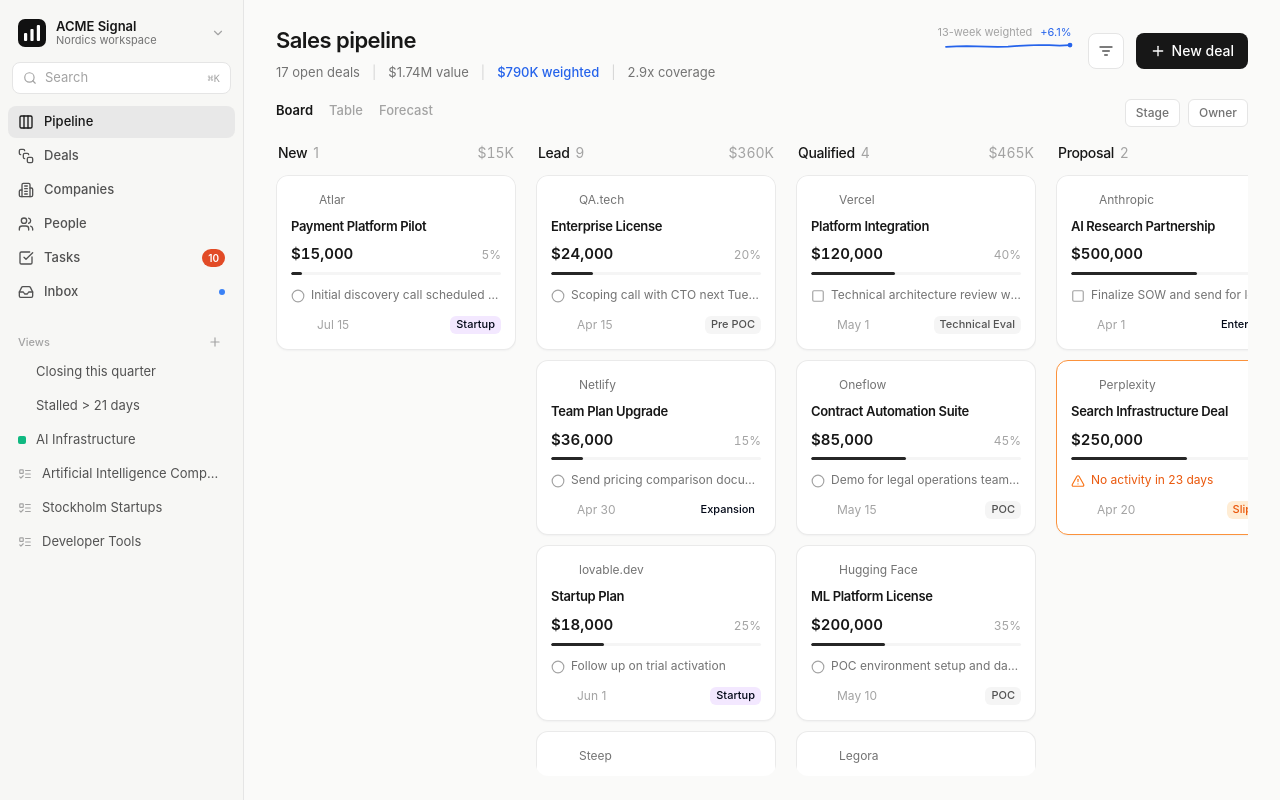
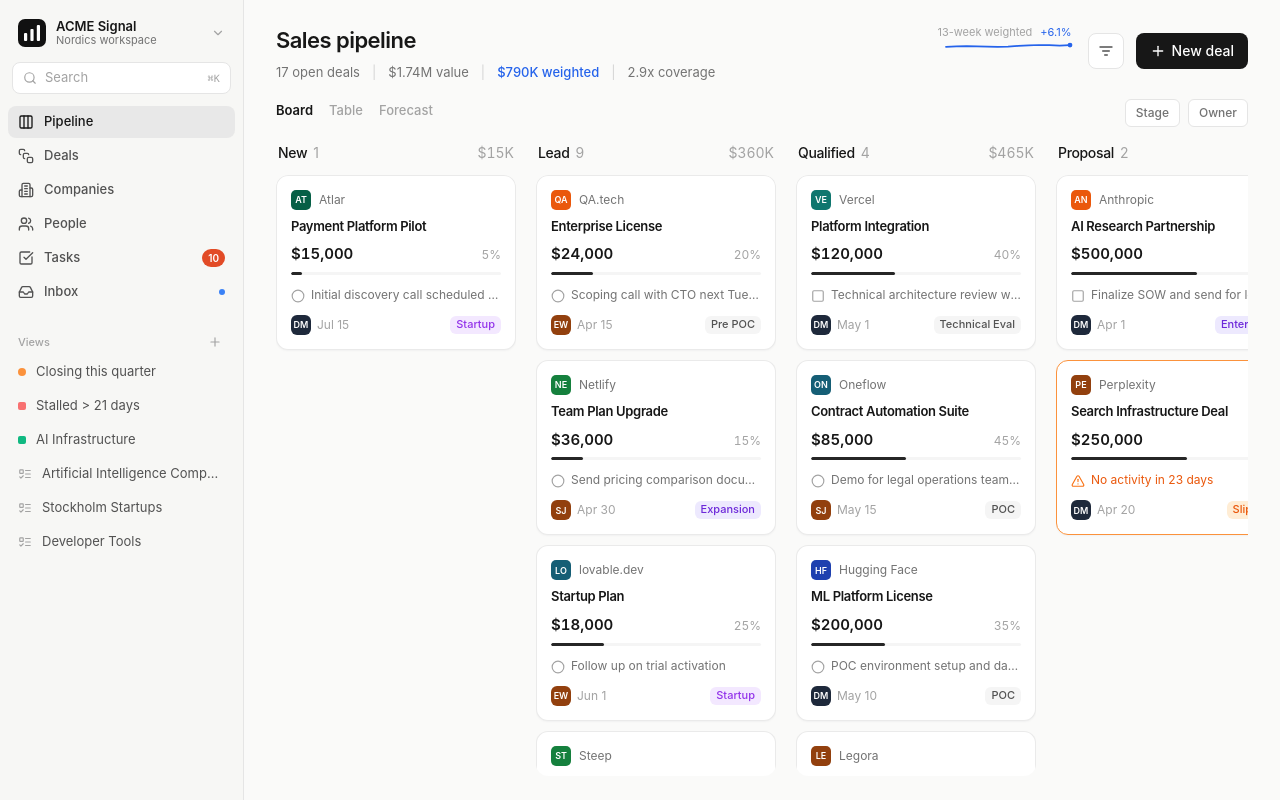
Before and after one commit to QAdottech/acme-signal, a Next.js app: page / in a window 1280 px wide. Built offline with nearby package versions, Linux system fonts and the light colour scheme.

Commit message:
Fix deal avatars and keep card clicks from eating drags
Avatar colors were Tailwind classes generated in lib/, so they never
made it into CSS. Use inline styles, and ignore the click that fires
after a successful board drag.

```diff
--- a/app/pipeline-client.tsx
+++ b/app/pipeline-client.tsx
@@ -1,6 +1,6 @@
 "use client";
 
-import { useState, useEffect, useMemo, Suspense } from "react";
+import { useState, useEffect, useMemo, useRef, Suspense } from "react";
 import { useSearchParams } from "next/navigation";
 import { DealCard } from "@/components/deal-card";
 import { PipelineHeader } from "@/components/pipeline-header";
@@ -52,12 +52,18 @@ function DraggableCard({
     useDraggable({
       id: deal.id,
     });
+  const ignoreClick = useRef(false);
+
+  if (isDragging) {
+    ignoreClick.current = true;
+  }
 
   const style = {
     transform: transform
       ? `translate3d(${transform.x}px, ${transform.y}px, 0)`
       : undefined,
-    opacity: isDragging ? 0.4 : 1,
+    opacity: isDragging ? 0.35 : 1,
+    touchAction: "none" as const,
   };
 
   return (
@@ -67,6 +73,13 @@ function DraggableCard({
       {...listeners}
       {...attributes}
       className="cursor-grab active:cursor-grabbing"
+      onClickCapture={(event) => {
+        if (ignoreClick.current || isDragging) {
+          event.preventDefault();
+          event.stopPropagation();
+          ignoreClick.current = false;
+        }
+      }}
     >
       <DealCard deal={deal} organization={organization} />
     </div>
@@ -165,7 +178,7 @@ function PipelineBoard() {
   const sensors = useSensors(
     useSensor(PointerSensor, {
       activationConstraint: {
-        distance: 8,
+        distance: 6,
       },
     })
   );
--- a/components/deal-card.tsx
+++ b/components/deal-card.tsx
@@ -6,7 +6,7 @@ import { useRouter } from "next/navigation";
 import { formatCurrency } from "@/lib/dealData";
 import {
   dealTag,
-  getAvatarColor,
+  getAvatarStyle,
   getDaysSinceActivity,
   getInitials,
   isDealStalled,
@@ -85,10 +85,8 @@ export function DealCard({ deal, organization }: DealCardProps) {
     >
       <div className="flex items-center gap-2 mb-2 min-w-0">
         <div
-          className={cn(
-            "w-5 h-5 rounded-[5px] text-[9px] font-semibold flex items-center justify-center shrink-0",
-            getAvatarColor(orgName)
-          )}
+          className="w-5 h-5 rounded-[5px] text-[9px] font-semibold flex items-center justify-center shrink-0"
+          style={getAvatarStyle(orgName)}
         >
           {getInitials(orgName)}
         </div>
@@ -129,10 +127,8 @@ export function DealCard({ deal, organization }: DealCardProps) {
       <div className="flex items-center justify-between gap-2">
         <div className="flex items-center gap-1.5 min-w-0">
           <div
-            className={cn(
-              "w-5 h-5 rounded-md text-[9px] font-semibold flex items-center justify-center shrink-0",
-              getAvatarColor(deal.owner)
-            )}
+            className="w-5 h-5 rounded-md text-[9px] font-semibold flex items-center justify-center shrink-0"
+            style={getAvatarStyle(deal.owner)}
           >
             {getInitials(deal.owner)}
           </div>
--- a/components/pipeline-table.tsx
+++ b/components/pipeline-table.tsx
@@ -4,8 +4,7 @@ import Link from "next/link";
 import type { Deal } from "@/types/deal";
 import type { Organization } from "@/types/organization";
 import { formatCurrency } from "@/lib/dealData";
-import { displayStageName, getAvatarColor, getInitials } from "@/lib/pipeline";
-import { cn } from "@/lib/utils";
+import { displayStageName, getAvatarStyle, getInitials } from "@/lib/pipeline";
 
 interface PipelineTableProps {
   deals: Deal[];
@@ -54,10 +53,8 @@ export function PipelineTable({ deals, organizations }: PipelineTableProps) {
                     className="flex items-center gap-2 text-neutral-600 hover:text-neutral-900"
                   >
                     <span
-                      className={cn(
-                        "w-5 h-5 rounded-[5px] text-[9px] font-semibold flex items-center justify-center shrink-0",
-                        getAvatarColor(org?.name || deal.organizationId)
-                      )}
+                      className="w-5 h-5 rounded-[5px] text-[9px] font-semibold flex items-center justify-center shrink-0"
+                      style={getAvatarStyle(org?.name || deal.organizationId)}
                     >
                       {getInitials(org?.name || "?")}
                     </span>
--- a/components/sidebar.tsx
+++ b/components/sidebar.tsx
@@ -29,7 +29,7 @@ import { useEffect, useState } from "react";
 import type { Collection } from "@/types/organization";
 import { cn } from "@/lib/utils";
 import { SignalLogo } from "@/components/signal-logo";
-import { getInitials, getAvatarColor, PIPELINE_VIEWS } from "@/lib/pipeline";
+import { getInitials, getAvatarStyle, PIPELINE_VIEWS } from "@/lib/pipeline";
 import { AddCollectionModal } from "@/components/add-collection-modal";
 import {
   DropdownMenu,
@@ -223,10 +223,8 @@ export function Sidebar({ onSearch }: SidebarProps) {
             <DropdownMenuTrigger asChild>
               <button className="w-full flex items-center gap-2.5 rounded-lg px-2 py-1.5 hover:bg-black/5 transition-colors text-left">
                 <div
-                  className={cn(
-                    "w-7 h-7 rounded-full flex items-center justify-center text-[10px] font-semibold shrink-0",
-                    user.avatar ? "" : getAvatarColor(user.fullName || user.email)
-                  )}
+                  className="w-7 h-7 rounded-full flex items-center justify-center text-[10px] font-semibold shrink-0 overflow-hidden"
+                  style={user.avatar ? undefined : getAvatarStyle(user.fullName || user.email)}
                 >
                   {user.avatar ? (
                     <img
--- a/lib/pipeline.ts
+++ b/lib/pipeline.ts
@@ -56,21 +56,21 @@ export const PIPELINE_VIEWS: {
   },
 ];
 
-const AVATAR_COLORS = [
-  "bg-slate-800 text-white",
-  "bg-zinc-800 text-white",
-  "bg-emerald-800 text-white",
-  "bg-indigo-800 text-white",
-  "bg-stone-300 text-stone-800",
-  "bg-teal-700 text-white",
-  "bg-amber-800 text-white",
-  "bg-green-700 text-white",
-  "bg-orange-600 text-white",
-  "bg-rose-700 text-white",
-  "bg-blue-800 text-white",
-  "bg-violet-800 text-white",
-  "bg-cyan-800 text-white",
-  "bg-neutral-700 text-white",
+const AVATAR_STYLES = [
+  { backgroundColor: "#1e293b", color: "#fff" },
+  { backgroundColor: "#27272a", color: "#fff" },
+  { backgroundColor: "#065f46", color: "#fff" },
+  { backgroundColor: "#3730a3", color: "#fff" },
+  { backgroundColor: "#d6d3d1", color: "#1c1917" },
+  { backgroundColor: "#0f766e", color: "#fff" },
+  { backgroundColor: "#92400e", color: "#fff" },
+  { backgroundColor: "#15803d", color: "#fff" },
+  { backgroundColor: "#ea580c", color: "#fff" },
+  { backgroundColor: "#be123c", color: "#fff" },
+  { backgroundColor: "#1e40af", color: "#fff" },
+  { backgroundColor: "#6d28d9", color: "#fff" },
+  { backgroundColor: "#155e75", color: "#fff" },
+  { backgroundColor: "#404040", color: "#fff" },
 ];
 
 export const TAG_COLORS: Record<string, string> = {
@@ -106,8 +106,11 @@ export function getInitials(name: string): string {
   return name.substring(0, 2).toUpperCase();
 }
 
-export function getAvatarColor(seed: string): string {
-  return AVATAR_COLORS[hashString(seed) % AVATAR_COLORS.length];
+export function getAvatarStyle(seed: string): {
+  backgroundColor: string;
+  color: string;
+} {
+  return AVATAR_STYLES[hashString(seed) % AVATAR_STYLES.length];
 }
 
 export function isOpenDeal(deal: Deal): boolean {
--- a/tailwind.config.ts
+++ b/tailwind.config.ts
@@ -2,7 +2,7 @@ import type { Config } from "tailwindcss"
 
 const config: Config = {
   darkMode: ["class"],
-  content: ["./pages/**/*.{ts,tsx}", "./components/**/*.{ts,tsx}", "./app/**/*.{ts,tsx}", "./src/**/*.{ts,tsx}", "*.{js,ts,jsx,tsx,mdx}"],
+  content: ["./pages/**/*.{ts,tsx}", "./components/**/*.{ts,tsx}", "./app/**/*.{ts,tsx}", "./lib/**/*.{ts,tsx}", "./src/**/*.{ts,tsx}", "*.{js,ts,jsx,tsx,mdx}"],
   prefix: "",
   theme: {
     container: {
```
